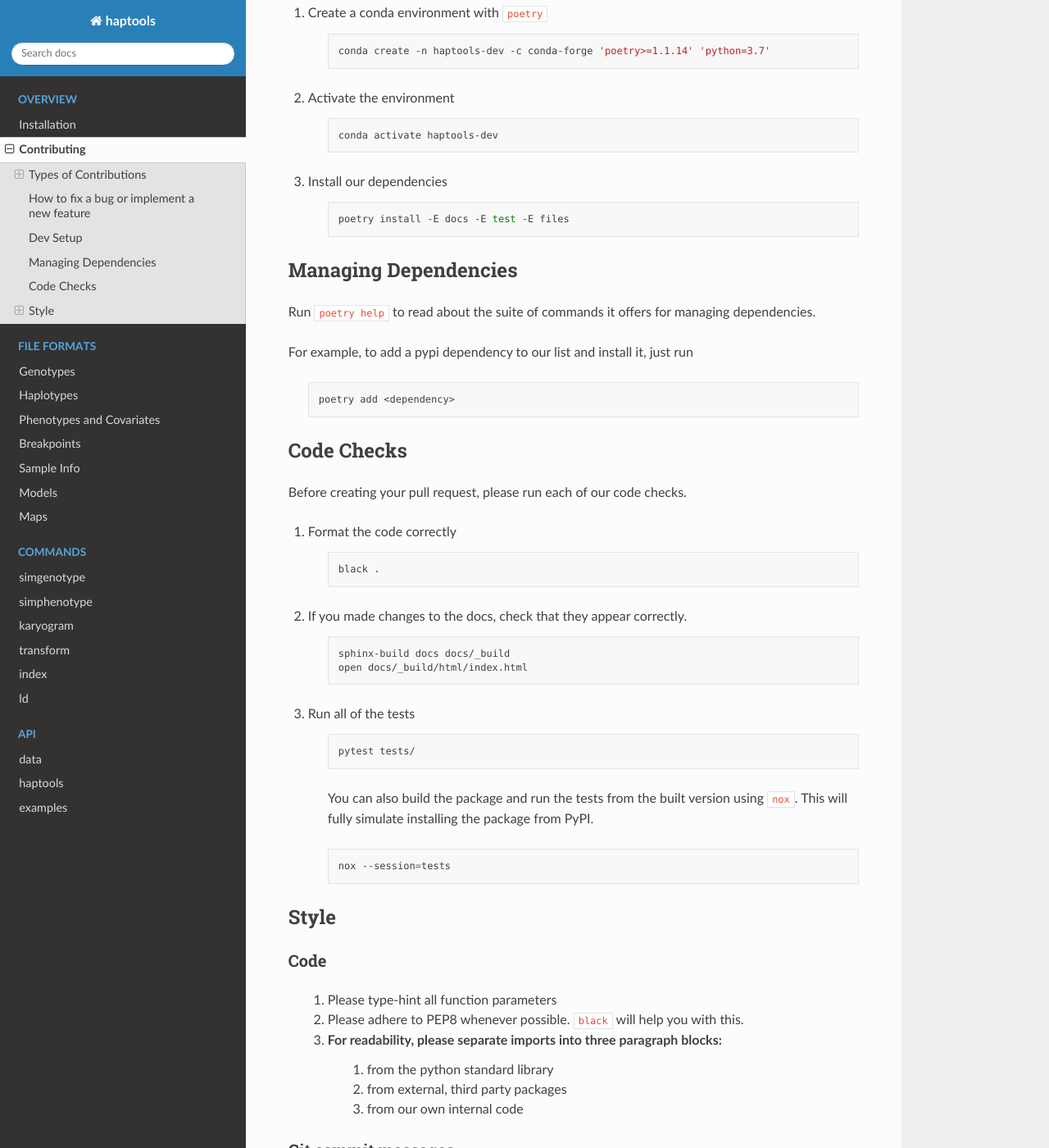
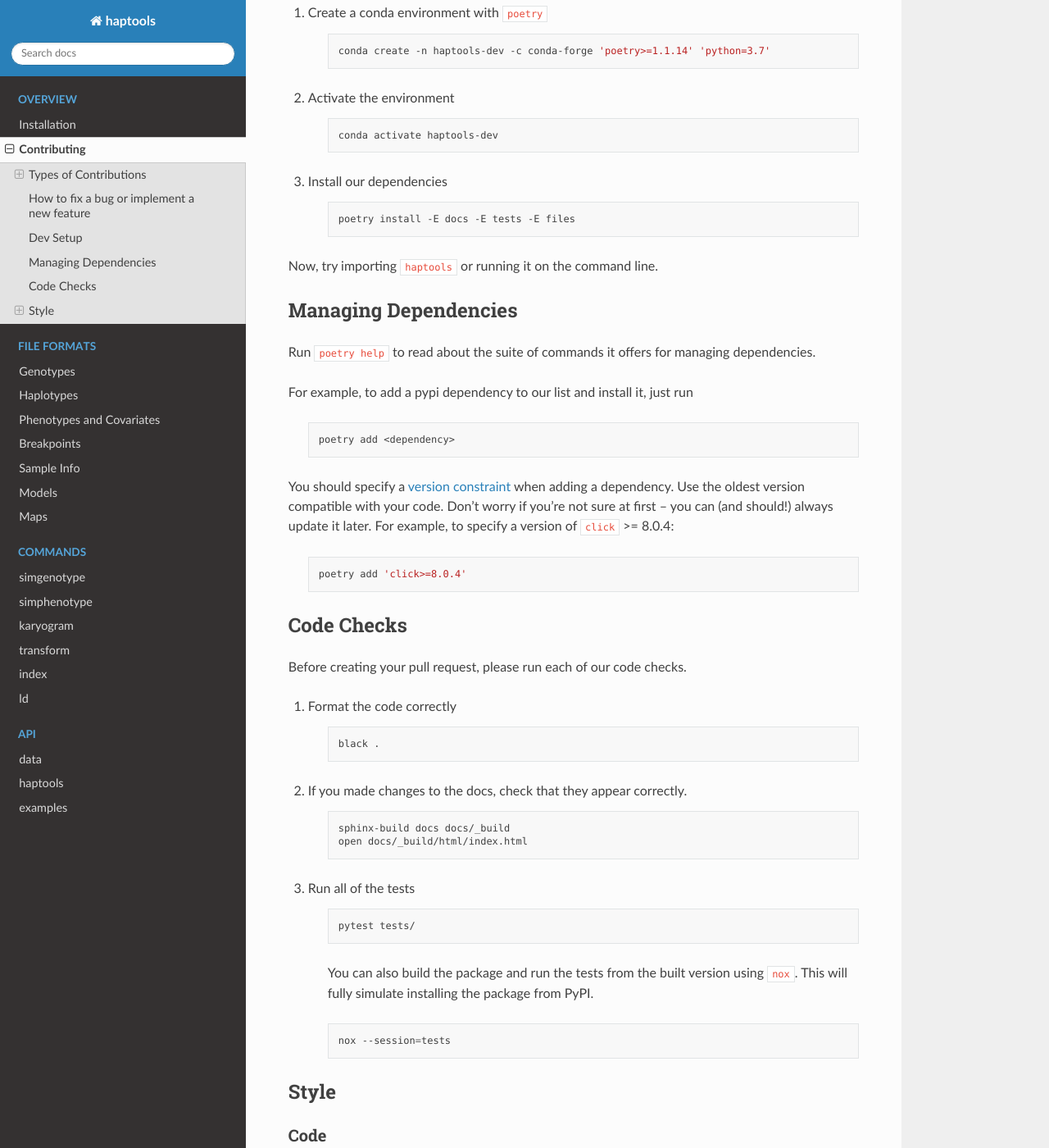
Before and after one commit to CAST-genomics/haptools, a Sphinx documentation site: the page built from docs/project_info/contributing.rst, in a window 1280 px wide and 1400 px high, scrolled down 1888 px. Shown: the whole window at 82% size. Built offline with Sphinx 7.4.7 and the Read the Docs theme 2.0.0, drawn with Linux system fonts in a browser that asks for light colours; some of the changed text lies outside the part shown.

Commit message:
describe poetry add in contributing docs

```diff
--- a/docs/project_info/contributing.rst
+++ b/docs/project_info/contributing.rst
@@ -45,7 +45,7 @@ To create a pull request you need to do these steps:
         - Or, if you had already forked the repository a while ago, `sync your fork <https://docs.github.com/en/github/collaborating-with-pull-requests/working-with-forks/syncing-a-fork>`_ to make sure you're working with the latest version of haptools
     3. `Clone your fork locally <https://docs.github.com/en/get-started/quickstart/fork-a-repo#cloning-your-forked-repository>`_
     4. :code:`cd haptools` into the new directory
-    5. Create a new branch off of the ``main`` branch with :code:`git checkout -b <descriptive_branch_name>`. Please follow `best practices <https://www.conventionalcommits.org/>`_ when naming your branch
+    5. Create a new branch off of the :code:`main` branch with :code:`git checkout -b <descriptive_branch_name>`. Please follow `best practices <https://www.conventionalcommits.org/>`_ when naming your branch
     6. Setup our development environment by following the instructions in :ref:`dev-setup-instructions` below
     7. Make your changes to the code
     8. Add additional tests to the :code:`tests/` directory and add comments to the documentation to explain how to use your new code. We use pytest for testing and sphinx/numpydoc for documentation
@@ -78,7 +78,9 @@ Follow these steps to set up a development environment.
 
     .. code-block:: bash
 
-        poetry install -E docs -E test -E files
+        poetry install -E docs -E tests -E files
+
+Now, try importing ``haptools`` or running it on the command line.
 
 ---------------------
 Managing Dependencies
@@ -90,6 +92,12 @@ For example, to add a pypi dependency to our list and install it, just run
     .. code-block:: bash
 
         poetry add <dependency>
+
+You should specify a `version constraint <https://python-poetry.org/docs/master/dependency-specification>`_ when adding a dependency. Use the oldest version compatible with your code. Don't worry if you're not sure at first -- you can (and should!) always update it later. For example, to specify a version of ``click`` >= 8.0.4:
+
+    .. code-block:: bash
+
+        poetry add 'click>=8.0.4'
 
 .. _code-check-instructions:
 
@@ -132,7 +140,8 @@ Code
 
     1. Please type-hint all function parameters
     2. Please adhere to PEP8 whenever possible. :code:`black` will help you with this.
-    3. For readability, please separate imports into three paragraph blocks:
+    3. Please use relative imports whenever importing modules from the code base
+    4. For readability, please separate imports into three paragraph blocks:
         i. from the python standard library
         ii. from external, third party packages
         iii. from our own internal code
```
